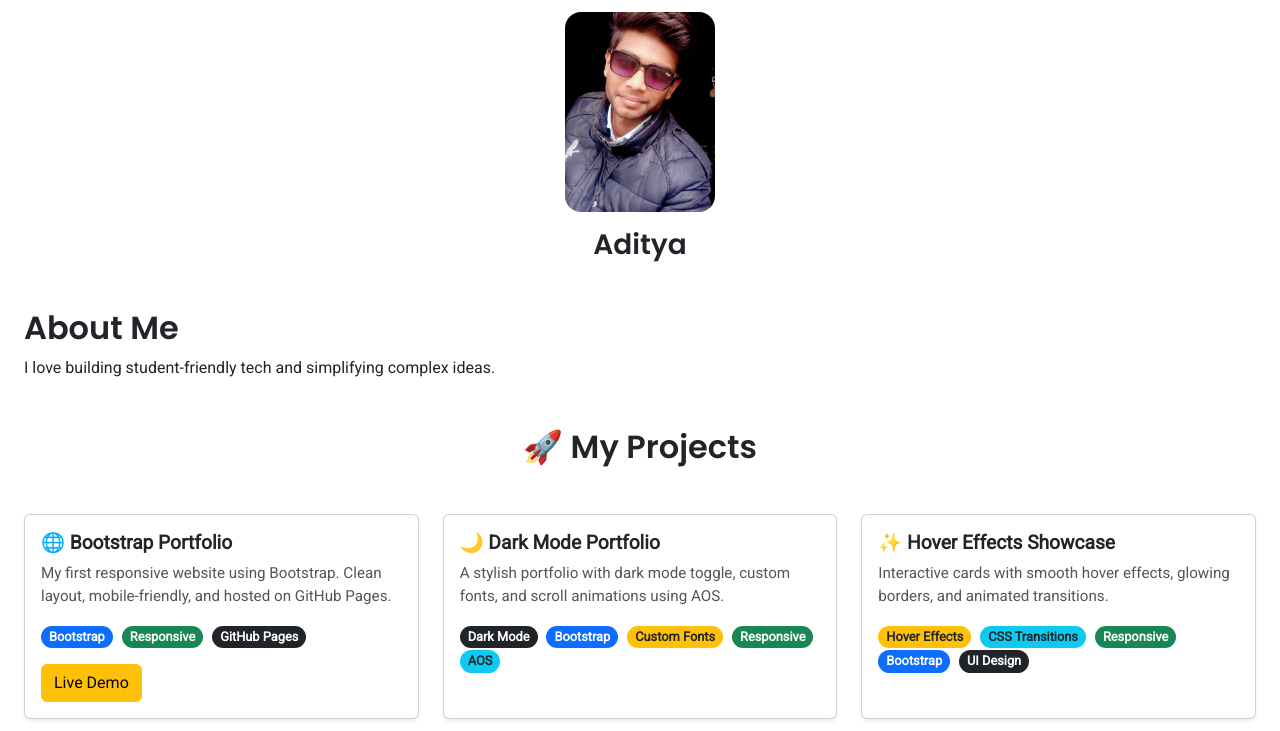
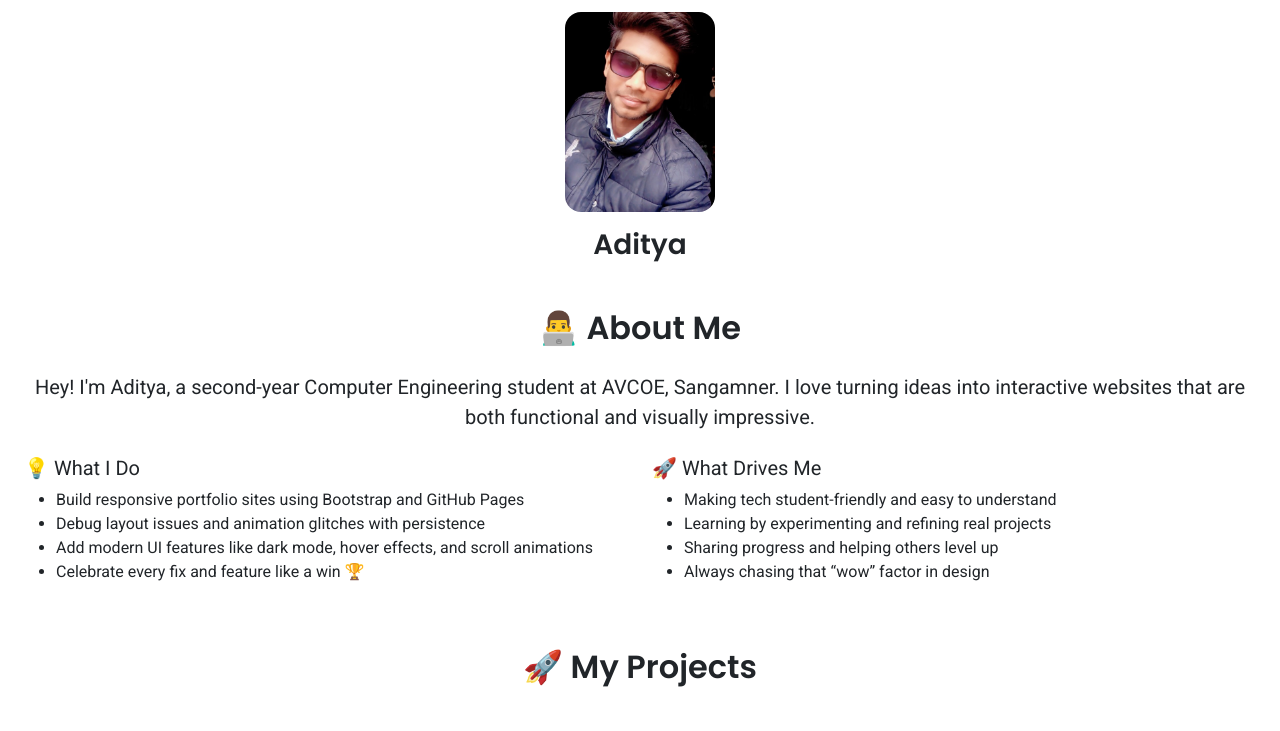
Before and after one commit to adi-tya5/aditya-portfolio, a plain HTML site: page index.html in a window 1280 px wide. Shown: the part 584-1315 px from the top of the page. Drawn offline with nearby package versions, Linux system fonts and the light colour scheme.

Commit message:
Expanded About Me section with skills and goals

```diff
--- a/index.html
+++ b/index.html
@@ -154,11 +154,32 @@ h1, h2, h3, h4 {
   <h3 class="mt-3">Aditya</h3>
 </section>
 
-  <!-- About Section -->
-  <section id="about" class="container-fluid my-5 px-4" >
-    <h2>About Me</h2>
-    <p>I love building student-friendly tech and simplifying complex ideas.</p>
-  </section>
+<!-- About Section -->
+<section id="about" class="container-fluid my-5 px-4">
+  <h2 class="text-center mb-4">👨‍💻 About Me</h2>
+  <p class="lead text-center">Hey! I'm Aditya, a second-year Computer Engineering student at AVCOE, Sangamner. I love turning ideas into interactive websites that are both functional and visually impressive.</p>
+
+  <div class="row mt-4">
+    <div class="col-md-6">
+      <h5>💡 What I Do</h5>
+      <ul>
+        <li>Build responsive portfolio sites using Bootstrap and GitHub Pages</li>
+        <li>Debug layout issues and animation glitches with persistence</li>
+        <li>Add modern UI features like dark mode, hover effects, and scroll animations</li>
+        <li>Celebrate every fix and feature like a win 🏆</li>
+      </ul>
+    </div>
+    <div class="col-md-6">
+      <h5>🚀 What Drives Me</h5>
+      <ul>
+        <li>Making tech student-friendly and easy to understand</li>
+        <li>Learning by experimenting and refining real projects</li>
+        <li>Sharing progress and helping others level up</li>
+        <li>Always chasing that “wow” factor in design</li>
+      </ul>
+    </div>
+  </div>
+</section>
 
  <!-- Projects Section -->
 <section id="projects" class="container-fluid my-5 px-4">
```
